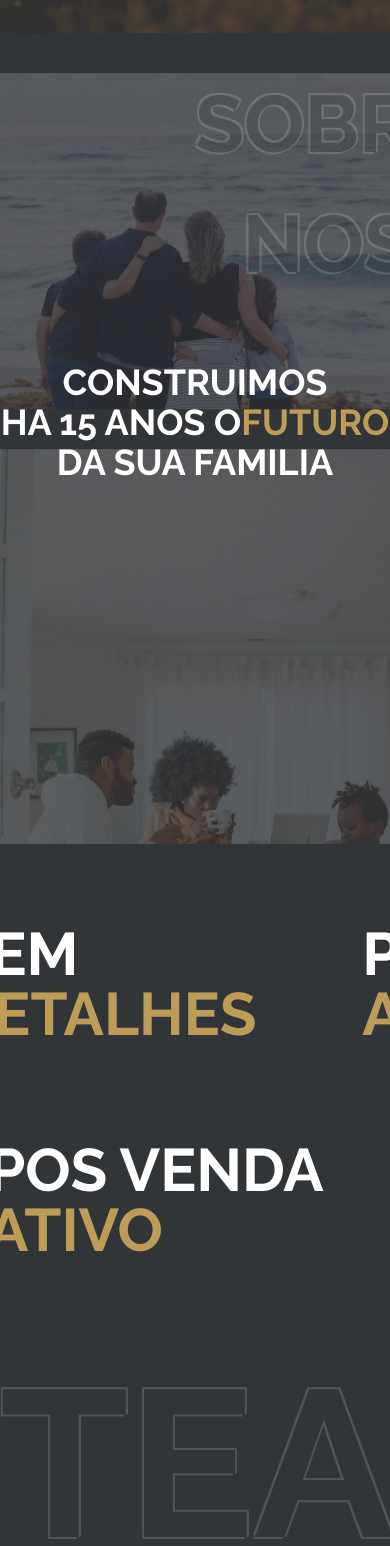
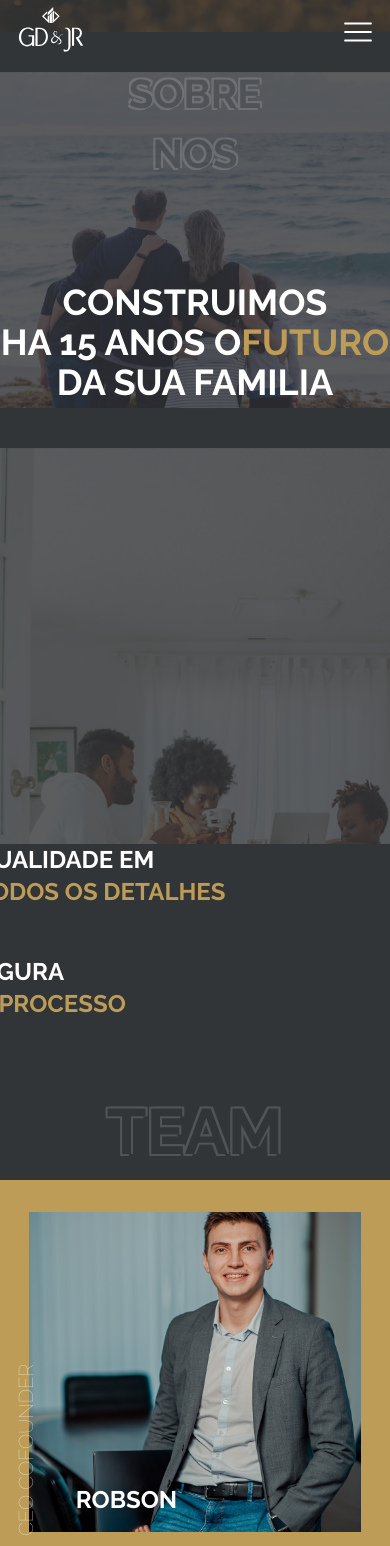
Before and after one commit to rBrun0/desafio-construtora, a Next.js app: page /sobrenos in a window 390 px wide. Shown: the top 1546 px of the page. Built offline with nearby package versions, Linux system fonts and the light colour scheme.

Commit message:
add more animations and turn the project responsible

```diff
--- a/app/components/Header/Header.tsx
+++ b/app/components/Header/Header.tsx
@@ -9,9 +9,9 @@ import { FaYoutube } from "react-icons/fa";
 import { RxHamburgerMenu } from "react-icons/rx";
 import Link from "next/link";
 import { FaleConosco } from "./components/FaleConosco";
-import { useState } from "react";
+import { useState, useEffect } from "react";
 import { HamburguerContent } from "./components/HamburguerContent";
-import { motion } from "framer-motion";
+import { motion, useScroll, useMotionValueEvent } from "framer-motion";
 
 const navItemVariants = {
   hidden: { opacity: 0, y: -20 },
@@ -43,6 +43,13 @@ const socialIconVariants = {
 export const Header = () => {
   const [isModalOpen, setIsModalOpen] = useState(false);
   const [isHamburguerOpened, setIsHamburguerOpened] = useState(false);
+  const [scrolled, setScrolled] = useState(false);
+
+  const { scrollY } = useScroll();
+
+  useMotionValueEvent(scrollY, "change", (latest) => {
+    setScrolled(latest > 50);
+  });
 
   function openModal() {
     setIsModalOpen(true);
@@ -63,7 +70,18 @@ export const Header = () => {
   ];
 
   return (
-    <header className="flex justify-between items-center max-w-full h-20 pt-6 mx-8 z-[999]">
+    <motion.header
+      className="flex justify-between items-center max-w-full h-16 sm:h-20 px-4 sm:px-8 z-[999] fixed top-0 left-0 right-0"
+      initial={false}
+      animate={{
+        backgroundColor: scrolled ? "rgba(0, 0, 0, 0.85)" : "rgba(0, 0, 0, 0)",
+        backdropFilter: scrolled ? "blur(12px)" : "blur(0px)",
+        boxShadow: scrolled
+          ? "0 4px 30px rgba(0, 0, 0, 0.3)"
+          : "0 0px 0px rgba(0, 0, 0, 0)",
+      }}
+      transition={{ duration: 0.35, ease: "easeInOut" }}
+    >
       <motion.div
         initial={{ opacity: 0, x: -30 }}
         animate={{ opacity: 1, x: 0 }}
@@ -75,7 +93,7 @@ export const Header = () => {
             height={76}
             width={109}
             alt="header-logo"
-            className="cursor-pointer z-[100]"
+            className="cursor-pointer z-[100] w-[70px] h-[50px] sm:w-[109px] sm:h-[76px]"
           />
         </Link>
       </motion.div>
@@ -138,7 +156,7 @@ export const Header = () => {
         className="block md:hidden"
       >
         <RxHamburgerMenu
-          className="text-white w-12 h-12 cursor-pointer"
+          className="text-white w-8 h-8 sm:w-12 sm:h-12 cursor-pointer"
           onClick={() => setIsHamburguerOpened(!isHamburguerOpened)}
         />
       </motion.div>
@@ -151,6 +169,6 @@ export const Header = () => {
       {/* modal fale conosco */}
 
       <FaleConosco isModalOpen={isModalOpen} setIsModalOpen={setIsModalOpen} />
-    </header>
+    </motion.header>
   );
 };
--- a/app/sobrenos/components/MainLayout.tsx
+++ b/app/sobrenos/components/MainLayout.tsx
@@ -25,14 +25,15 @@ export const MainLayout = () => {
   return (
     <section className="w-full h-screen flex justify-center items-center text-white">
       <motion.h1
-        className="absolute left-[50%] -translate-x-[50%] top-16 flex flex-col translate-y-36 md:translate-y-0
-                 justify-center items-center text-[5rem] md:text-[8rem] lg:text-[11rem] font-bold opacity-15 text-customGray z-20 "
+        className="absolute top-16 flex flex-col
+                 justify-center items-center text-[2.5rem] sm:text-[5rem] md:text-[8rem] lg:text-[11rem] font-bold text-customGray z-20 "
         style={{
           textShadow:
             "-2px -2px 0 #fff, -2px 2px 0 #fff, 2px -2px 0 #fff, 2px 0 0 #fff",
+          left: "50%",
         }}
-        initial={{ opacity: 0, scale: 0.9 }}
-        animate={{ opacity: 0.15, scale: 1 }}
+        initial={{ opacity: 0, scale: 0.9, x: "-50%", y: "9rem" }}
+        animate={{ opacity: 0.15, scale: 1, x: "-50%", y: "0rem" }}
         transition={{ duration: 1.2, ease: "easeOut" }}
       >
         <p>SOBRE</p>
--- a/app/sobrenos/components/Manifesto.tsx
+++ b/app/sobrenos/components/Manifesto.tsx
@@ -4,9 +4,9 @@ import { motion } from "framer-motion";
 
 export const Manifesto = () => {
   return (
-    <section className="w-full flex flex-col justify-center items-center bg-customGray mt-56">
+    <section className="w-full flex flex-col justify-center items-center bg-customGray mt-24 sm:mt-56">
       <motion.h1
-        className="text-3xl md:text-6xl text-center text-white font-extrabold tracking-tight"
+        className="text-2xl sm:text-3xl md:text-6xl text-center text-white font-extrabold tracking-tight px-4"
         initial={{ opacity: 0, y: 30 }}
         whileInView={{ opacity: 1, y: 0 }}
         viewport={{ once: true, margin: "-100px" }}
@@ -16,7 +16,7 @@ export const Manifesto = () => {
       </motion.h1>
 
       <motion.p
-        className="m-auto w-9/12 text-center text-white text-3xl md:text-6xl font-thin pb-64"
+        className="m-auto w-11/12 sm:w-9/12 text-center text-white text-xl sm:text-3xl md:text-6xl font-thin pb-32 sm:pb-64 px-4"
         initial={{ opacity: 0, y: 50 }}
         whileInView={{ opacity: 1, y: 0 }}
         viewport={{ once: true, margin: "-80px" }}
--- a/app/sobrenos/components/MarqueeSection.tsx
+++ b/app/sobrenos/components/MarqueeSection.tsx
@@ -1,39 +1,53 @@
-import { MutableRequestCookiesAdapter } from "next/dist/server/web/spec-extension/adapters/request-cookies"
+export const MarqueeSection = () => {
+  const marqueeItems = [
+    {
+      text: "QUALIDADE EM",
+      highlight: "TODOS OS DETALHES",
+      minW: "min-w-[700px]",
+    },
+    { text: "POS VENDA", highlight: "ATIVO", minW: "min-w-[400px]" },
+    {
+      text: "COMPRA SEGURA",
+      highlight: "EM TODO O PROCESSO",
+      minW: "min-w-[700px]",
+    },
+  ];
 
-export const MarqueeSection = () => {
-    return (
-        <section className="flex flex-col space-y-24 w-full h-96 overflow-hidden bg-customGray">
+  return (
+    <section className="flex flex-col space-y-12 sm:space-y-24 w-full h-60 sm:h-96 overflow-hidden bg-customGray">
+      {/* primeiro marquee - left */}
+      <div className="w-full flex animate-marqueeLeft">
+        {[...Array(2)].map((_, setIndex) => (
+          <div key={setIndex} className="flex shrink-0 space-x-7">
+            {marqueeItems.map((item, i) => (
+              <span
+                key={`${setIndex}-${i}`}
+                className={`${item.minW} text-white text-2xl sm:text-4xl md:text-6xl font-bold shrink-0 px-4`}
+              >
+                {item.text} <br />{" "}
+                <span className="text-mostard">{item.highlight}</span>
+              </span>
+            ))}
+          </div>
+        ))}
+      </div>
 
-            {/* primeiro marquee */}
-            <div className=" w-full flex space-x-7 text-white text-6xl font-bold animate-marqueeLeft">
-                <span className="min-w-[700px]">QUALIDADE EM <br /> <span className="text-mostard">TODOS OS DETALHES</span></span>
-                <span className="min-w-[400px]">POS VENDA <br /> <span className="text-mostard">ATIVO</span></span>
-                <span className="min-w-[700px]">COMPRA SEGURA <br /><span className="text-mostard">EM TODO O PROCESSO</span></span>
-                <span className="min-w-[700px]">QUALIDADE EM <br /> <span className="text-mostard">TODOS OS DETALHES</span></span>
-                <span className="min-w-[400px]">POS VENDA <br /> <span className="text-mostard">ATIVO</span></span>
-                <span className="min-w-[700px]">COMPRA SEGURA <br /><span className="text-mostard">EM TODO O PROCESSO</span></span>
-                <span className="min-w-[700px]">QUALIDADE EM <br /> <span className="text-mostard">TODOS OS DETALHES</span></span>
-                <span className="min-w-[400px]">POS VENDA <br /> <span className="text-mostard">ATIVO</span></span>
-                <span className="min-w-[700px]">COMPRA SEGURA <br /><span className="text-mostard">EM TODO O PROCESSO</span></span>
-
-
-            </div>
-
-            {/* segundo marquee */}
-
-            <div className=" w-full flex space-x-7 text-white text-6xl font-bold animate-marqueeRight">
-
-                <span className="min-w-[400px]">POS VENDA <br /> <span className="text-mostard">ATIVO</span></span>
-                <span className="min-w-[700px]">QUALIDADE EM <br /> <span className="text-mostard">TODOS OS DETALHES</span></span>
-                <span className="min-w-[700px]">COMPRA SEGURA <br /><span className="text-mostard">EM TODO O PROCESSO</span></span>
-                <span className="min-w-[400px]">POS VENDA <br /> <span className="text-mostard">ATIVO</span></span>
-                <span className="min-w-[700px]">QUALIDADE EM <br /> <span className="text-mostard">TODOS OS DETALHES</span></span>
-                <span className="min-w-[700px]">COMPRA SEGURA <br /><span className="text-mostard">EM TODO O PROCESSO</span></span>
-                <span className="min-w-[400px]">POS VENDA <br /> <span className="text-mostard">ATIVO</span></span>
-                <span className="min-w-[700px]">QUALIDADE EM <br /> <span className="text-mostard">TODOS OS DETALHES</span></span>
-                <span className="min-w-[700px]">COMPRA SEGURA <br /><span className="text-mostard">EM TODO O PROCESSO</span></span>
-
-            </div>
-        </section>
-    )
-}
+      {/* segundo marquee - right */}
+      <div className="w-full flex animate-marqueeRight">
+        {[...Array(2)].map((_, setIndex) => (
+          <div key={setIndex} className="flex shrink-0 space-x-7">
+            {[...marqueeItems].reverse().map((item, i) => (
+              <span
+                key={`${setIndex}-${i}`}
+                className={`${item.minW} text-white text-2xl sm:text-4xl md:text-6xl font-bold shrink-0 px-4`}
+              >
+                {item.text} <br />{" "}
+                <span className="text-mostard">{item.highlight}</span>
+              </span>
+            ))}
+          </div>
+        ))}
+      </div>
+    </section>
+  );
+};
--- a/app/sobrenos/components/TeamCarouselSlider.tsx
+++ b/app/sobrenos/components/TeamCarouselSlider.tsx
@@ -28,11 +28,11 @@ const teamMembers = [
 
 export const TeamCarouselSlider = () => {
   return (
-    <section className="min-w-full h-[43rem] bg-mostard flex justify-center items-center space-x-4 z-20 overflow-hidden">
+    <section className="min-w-full min-h-[28rem] sm:h-[43rem] bg-mostard flex flex-col sm:flex-row justify-center items-center gap-4 py-8 sm:py-0 z-20 overflow-hidden">
       {teamMembers.map((member, i) => (
         <motion.div
           key={member.name}
-          className="relative h-[45rem] min-w-[23rem] w-[29rem] -translate-y-11 group cursor-pointer"
+          className="relative h-[20rem] w-[85%] sm:h-[45rem] sm:min-w-[14rem] sm:w-[29rem] sm:-translate-y-11 group cursor-pointer"
           custom={i}
           variants={cardVariants}
           initial="hidden"
@@ -43,19 +43,19 @@ export const TeamCarouselSlider = () => {
           <Image
             src={member.image}
             fill
-            objectFit="cover"
+            style={{ objectFit: "cover" }}
             alt="imagem-funcionario"
           />
           <h1
-            className="absolute top-[70%] -left-[27%] text-4xl font-thin text-white opacity-75 -rotate-90 translate-y-0
+            className="absolute top-[70%] -left-[27%] text-xl sm:text-4xl font-thin text-white opacity-75 -rotate-90 translate-y-0
                     group-hover:-translate-y-24 ease-in-out group-hover:opacity-0 transition-all"
           >
             {member.role}
           </h1>
-          <h1 className="absolute top-[90%] left-[14%] text-4xl font-bold text-white opacity-100 group-hover:opacity-0 transition-opacity">
+          <h1 className="absolute top-[85%] sm:top-[90%] left-[14%] text-2xl sm:text-4xl font-bold text-white opacity-100 group-hover:opacity-0 transition-opacity">
             {member.name}
           </h1>
-          <h1 className="absolute -bottom-[6%] left-[50%] -translate-x-[50%] text-8xl font-bold text-white hidden group-hover:block transition-all">
+          <h1 className="absolute -bottom-[6%] left-[50%] -translate-x-[50%] text-4xl sm:text-8xl font-bold text-white hidden group-hover:block transition-all">
             {member.name}
           </h1>
         </motion.div>
--- a/app/sobrenos/components/TeamSection.tsx
+++ b/app/sobrenos/components/TeamSection.tsx
@@ -7,7 +7,7 @@ export const TeamSection = () => {
   return (
     <section className="w-full bg-customGray">
       <motion.h1
-        className="text-customGray font-bold text-[13rem] opacity-15 text-center"
+        className="text-customGray font-bold text-[4rem] sm:text-[8rem] md:text-[13rem] opacity-15 text-center"
         style={{
           textShadow:
             "-2px -2px 0 #fff, -2px 2px 0 #fff, 2px -2px 0 #fff, 2px 0 0 #fff",
--- a/tailwind.config.ts
+++ b/tailwind.config.ts
@@ -22,23 +22,23 @@ const config: Config = {
           "100%": { transform: "translateY(-75%)" },
         },
         marqueeLeft: {
-          "0%": { transform: "translateX(-100%)" },
-          "100%": { transform: "translateX(100%)" },
+          "0%": { transform: "translateX(0%)" },
+          "100%": { transform: "translateX(-50%)" },
         },
         marqueeRight: {
-          "0%": { transform: "translateX(0)" },
-          "100%": { transform: "translateX(-100%)" },
+          "0%": { transform: "translateX(-50%)" },
+          "100%": { transform: "translateX(0%)" },
         },
       },
       animation: {
         spinUp: "spinUp 950s linear infinite",
         spinDown: "spinDown 950s linear infinite",
-        marqueeLeft: "marqueeLeft 200s linear infinite",
-        marqueeRight: "marqueeRight 200s linear infinite",
+        marqueeLeft: "marqueeLeft 30s linear infinite",
+        marqueeRight: "marqueeRight 30s linear infinite",
       },
       fontFamily: {
-        'Raleway': ["Raleway", "sans-serif"]
-      }
+        Raleway: ["Raleway", "sans-serif"],
+      },
     },
   },
   plugins: [],
```
Also changed, not shown: app/components/Footer/Footer.tsx (+23 -15 lines), app/components/Home/HomeApp.tsx (+5 -5 lines), app/empreendimentos/components/BuildingsCard.tsx (+27 -18 lines), app/empreendimentos/page.tsx (+15 -11 lines).
